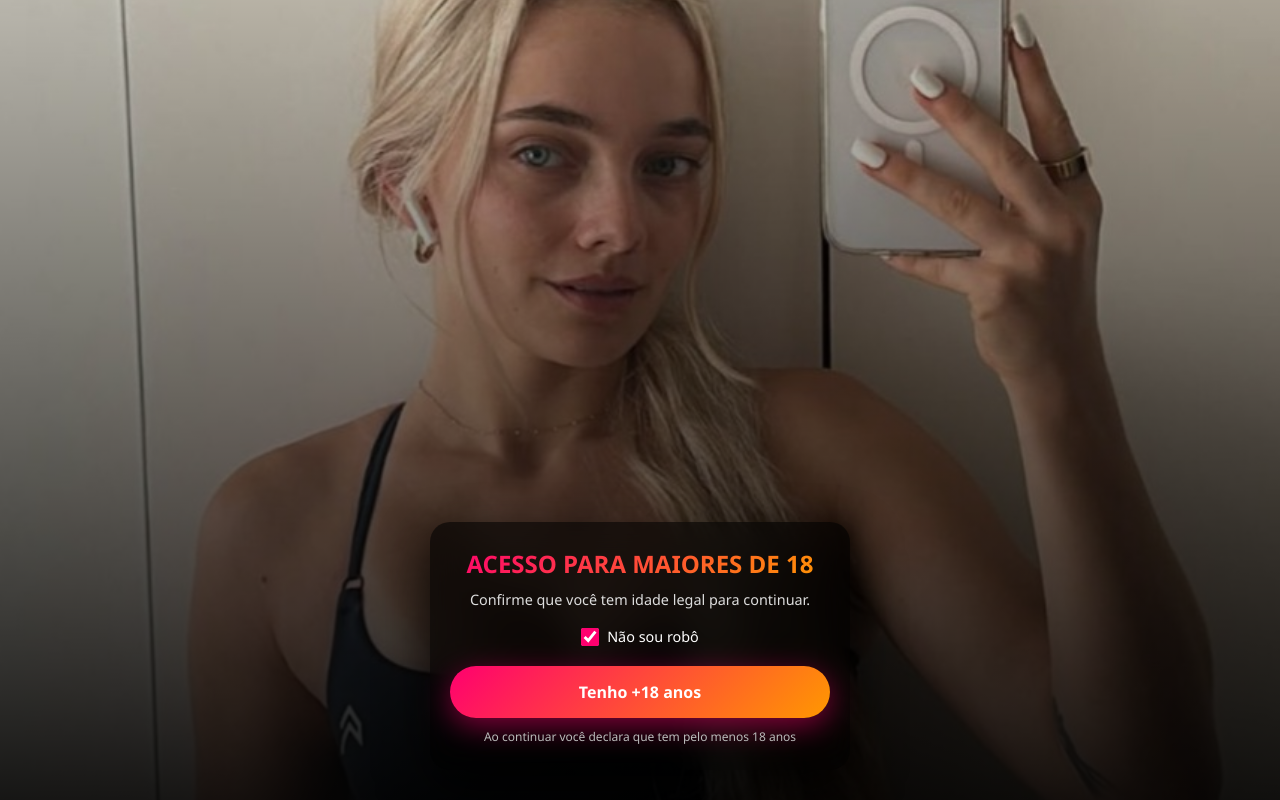
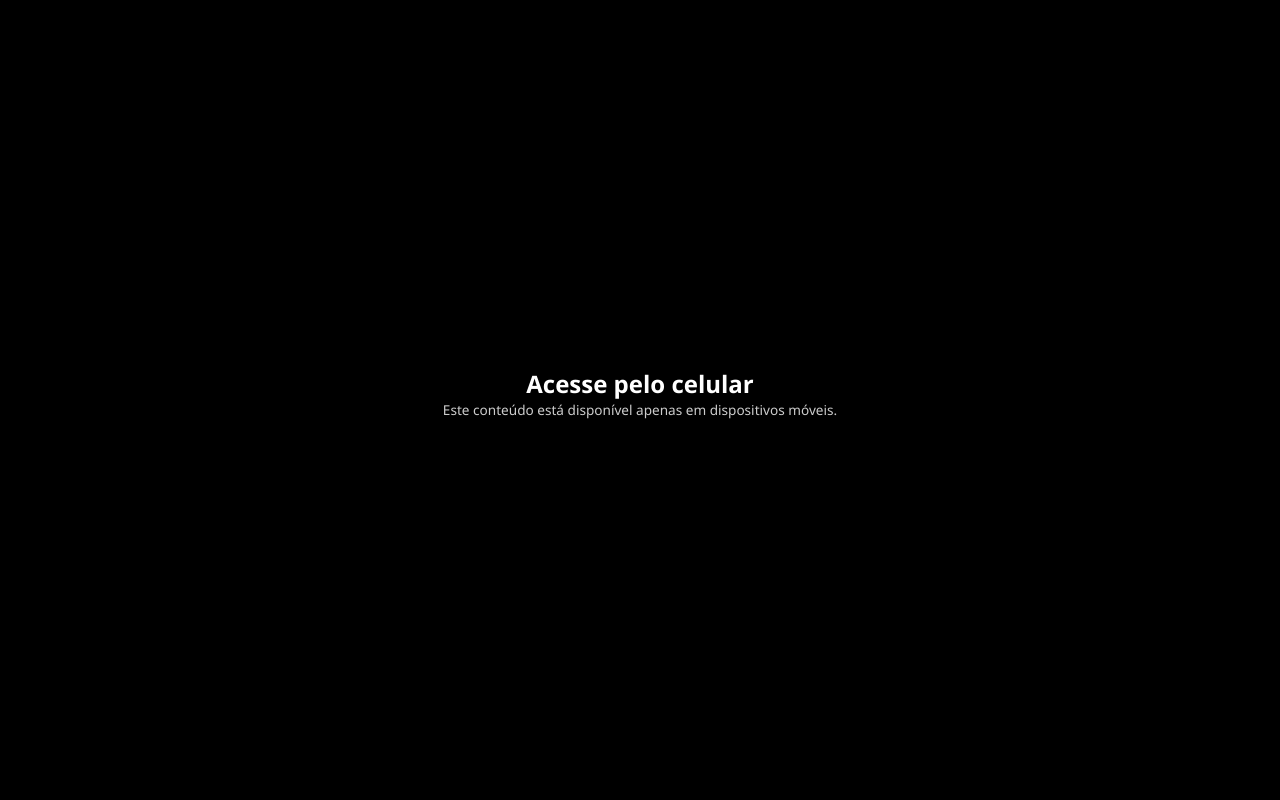
Before and after one commit to ketlyndiiass-a11y/verificacao-ket, a plain HTML site: page index.html in a window 1280 px wide. Drawn offline with Linux system fonts and the light colour scheme.

Commit message:
atualização do index

```diff
--- a/index.html
+++ b/index.html
@@ -7,50 +7,70 @@
 
 <style>
 * {
-      box-sizing: border-box;
   margin: 0;
   padding: 0;
+  box-sizing: border-box;
   font-family: 'Segoe UI', sans-serif;
 }
 
 body {
   height: 100vh;
   display: flex;
-      align-items: flex-end; /* JOGA CARD PRA BAIXO */
-      justify-content: center;
-      background: url('17.jpg') center/cover no-repeat;
-      position: relative;
+  flex-direction: column;
+  background: #000;
   color: #fff;
 }
 
-    /* OVERLAY */
-    body::before {
+/* BLOQUEIO DESKTOP */
+.desktop-block {
+  position: fixed;
+  inset: 0;
+  background: #000;
+  color: #fff;
+  display: none;
+  align-items: center;
+  justify-content: center;
+  text-align: center;
+  padding: 20px;
+  z-index: 9999;
+}
+
+/* TOPO (IMAGEM) */
+.top {
+  height: 58vh;
+  background: url('17.jpg') center/cover no-repeat;
+  position: relative;
+}
+
+.top::after {
   content: '';
   position: absolute;
-      inset: 0;
-      background: linear-gradient(to top, rgba(0,0,0,0.9), rgba(0,0,0,0.2));
+  bottom: 0;
+  width: 100%;
+  height: 120px;
+  background: linear-gradient(to bottom, transparent, #000);
+}
+
+/* PARTE DE BAIXO */
+.bottom {
+  height: 42vh;
+  background: #000;
+  display: flex;
+  align-items: flex-start; /* SUBIU O BLOCO */
+  justify-content: center;
+  padding: 10px 20px 20px;
 }
 
 /* CARD */
 .card {
-      position: relative;
-      z-index: 2;
   width: 100%;
-      max-width: 420px;
-      margin-bottom: 30px;
-      background: rgba(0,0,0,0.6);
-      backdrop-filter: blur(15px);
-      border-radius: 20px;
-      padding: 25px 20px;
+  max-width: 380px;
   text-align: center;
-      box-shadow: 0 20px 50px rgba(0,0,0,0.7);
 
-      /* INICIA ESCONDIDO */
   opacity: 0;
   transform: translateY(40px);
 }
 
-    /* ANIMAÇÃO */
 .show {
   animation: showCard 0.8s ease forwards;
 }
@@ -63,26 +83,27 @@
 }
 
 h1 {
-      font-size: 1.5rem;
-      margin-bottom: 10px;
+  font-size: 1.35rem;
+  margin-bottom: 8px;
   background: linear-gradient(135deg, #ff006f, #ff9800);
   -webkit-background-clip: text;
   -webkit-text-fill-color: transparent;
 }
 
 p {
-      font-size: 0.9rem;
-      color: #ddd;
-      margin-bottom: 18px;
+  font-size: 0.85rem;
+  color: #ccc;
+  margin-bottom: 14px;
 }
 
+/* CHECK */
 .check {
   display: flex;
   align-items: center;
   justify-content: center;
   gap: 8px;
-      margin-bottom: 20px;
-      font-size: 0.9rem;
+  margin-bottom: 16px;
+  font-size: 0.85rem;
 }
 
 input[type="checkbox"] {
@@ -91,6 +112,7 @@
   accent-color: #ff006f;
 }
 
+/* BOTÃO */
 button {
   width: 100%;
   padding: 15px;
@@ -98,11 +120,9 @@
   border-radius: 999px;
   font-size: 1rem;
   font-weight: bold;
-      cursor: pointer;
   background: linear-gradient(135deg, #ff006f, #ff9800);
   color: #fff;
-      box-shadow: 0 8px 30px rgba(255,0,111,0.5);
-      transition: 0.25s;
+  box-shadow: 0 8px 25px rgba(255,0,111,0.5);
 }
 
 button:active {
@@ -110,38 +130,41 @@
 }
 
 .loader {
-      margin-top: 12px;
+  margin-top: 10px;
   display: none;
-      font-size: 0.85rem;
-      color: #ccc;
+  font-size: 0.8rem;
+  color: #aaa;
 }
 
 .footer {
-      margin-top: 10px;
-      font-size: 0.75rem;
-      color: #bbb;
+  margin-top: 8px;
+  font-size: 0.7rem;
+  color: #777;
 }
-
-    /* MOBILE AJUSTE */
-    @media (max-width: 480px) {
-      .card {
-        border-radius: 20px 20px 0 0;
-        margin-bottom: 0;
-      }
-    }
-
 </style>
 </head>
+
 <body>
 
+<!-- BLOQUEIO PARA DESKTOP -->
+<div class="desktop-block" id="desktopBlock">
+  <div>
+    <h2>Acesse pelo celular</h2>
+    <p>Este conteúdo está disponível apenas em dispositivos móveis.</p>
+  </div>
+</div>
+
+<div class="top"></div>
+
+<div class="bottom">
   <div class="card" id="card">
 
     <h1>ACESSO PARA MAIORES DE 18</h1>
     <p>Confirme que você tem idade legal para continuar.</p>
 
     <div class="check">
-      <input type="checkbox" checked id="check">
-      <label for="check">Não sou robô</label>
+      <input type="checkbox" checked>
+      <span>Não sou robô</span>
     </div>
 
     <button id="btn">Tenho +18 anos</button>
@@ -155,13 +178,24 @@
     </div>
 
   </div>
+</div>
 
 <script>
+const card = document.getElementById('card');
 const btn = document.getElementById('btn');
 const loader = document.getElementById('loader');
-    const card = document.getElementById('card');
+const desktopBlock = document.getElementById('desktopBlock');
 
-    // ⏱️ Delay de 2 segundos
+/* DETECTA DESKTOP */
+function isMobile() {
+  return /Android|iPhone|iPad|iPod/i.test(navigator.userAgent);
+}
+
+if (!isMobile()) {
+  desktopBlock.style.display = 'flex';
+}
+
+/* DELAY 2s */
 setTimeout(() => {
   card.classList.add('show');
 }, 2000);
```
Lines whose indentation alone changed are shown as unchanged.
